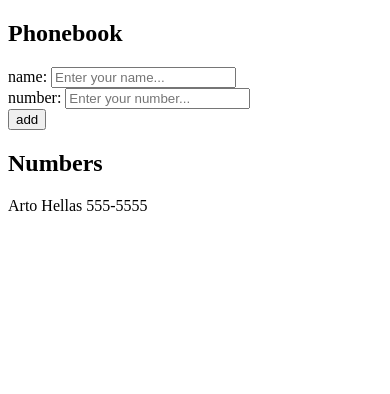
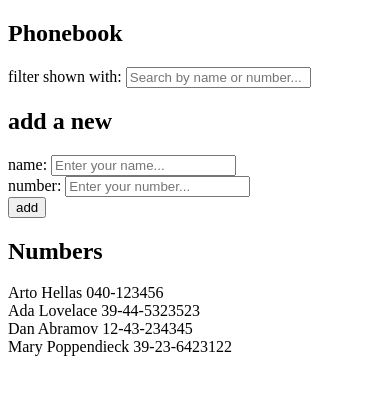
Before and after one commit to bjscott77/FullStackOpen, a React (Vite) app in the folder phonebook/: page / in a window 390 px wide. Shown: the top 394 px of the page. Built offline with nearby package versions, Linux system fonts and the light colour scheme.

Commit message:
Part 2.9* The Phonebook Step 4 submission

```diff
--- a/phonebook/src/App.jsx
+++ b/phonebook/src/App.jsx
@@ -2,10 +2,17 @@ import { useState } from 'react'
 
 const App = () => {
   const [persons, setPersons] = useState([
-    { name: 'Arto Hellas', number: '555-5555' }
+    { name: 'Arto Hellas', number: '040-123456', id: 1 },
+    { name: 'Ada Lovelace', number: '39-44-5323523', id: 2 },
+    { name: 'Dan Abramov', number: '12-43-234345', id: 3 },
+    { name: 'Mary Poppendieck', number: '39-23-6423122', id: 4 }
   ])
   const [newName, setNewName] = useState("")
   const [newNumber, setNewNumber] = useState("")
+  const [search, setSearch] = useState("")
+  const filteredPersons = persons.filter(p =>
+    p.name.toLowerCase().includes(search.toLowerCase()) || p.number.includes(search)
+  )
 
   const handleNameChange = (event) => {
       setNewName(event.target.value)
@@ -13,6 +20,10 @@ const App = () => {
 
   const handleNumberChange = (event) => {
       setNewNumber(event.target.value)
+  }
+
+  const handleSearchChange = (event) => {
+      setSearch(event.target.value)
   }
 
   const handleAddRecord = (name, number) => {
@@ -36,6 +47,10 @@ const App = () => {
   return (
     <div>
       <h2>Phonebook</h2>
+      <div>
+        filter shown with: <input value={search} onChange={handleSearchChange} placeholder="Search by name or number..." />
+      </div>
+      <h2>add a new</h2>
       <form onSubmit={() => handleAddRecord(newName, newNumber)}>
         <div>
           name: <input value={newName} placeholder={"Enter your name..."} onChange={handleNameChange} />
@@ -49,7 +64,7 @@ const App = () => {
       </form>
       <h2>Numbers</h2>
       <div>
-        {persons.map(p => <div key={p.number}>{p.name} {p.number}</div>)}
+        {filteredPersons.map(p => <div key={p.number}>{p.name} {p.number}</div>)}
       </div>
     </div>
   )
```
